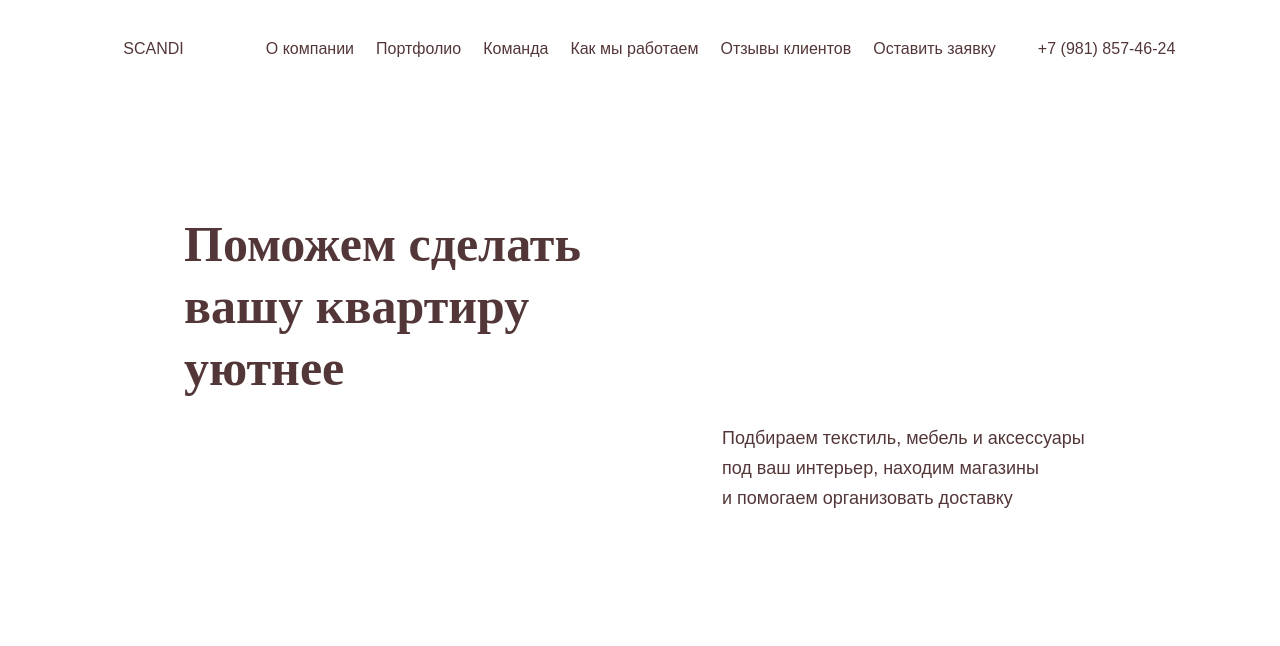
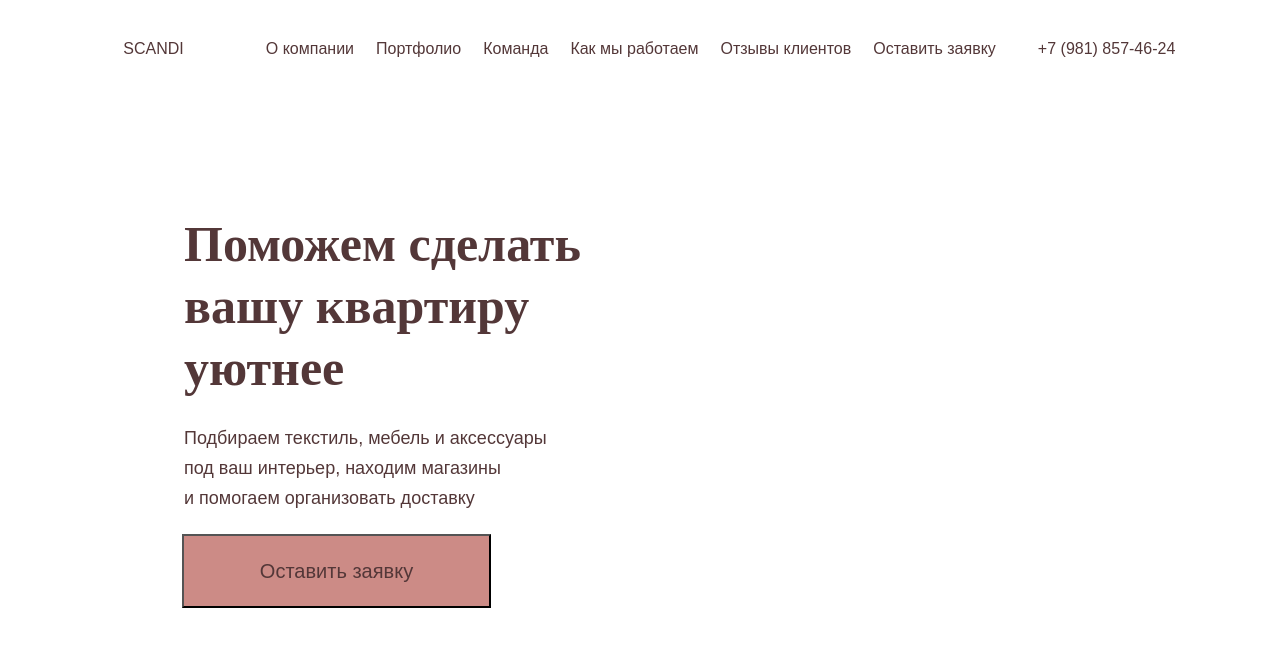
Before and after one commit to maksel94/marathone, a plain HTML site: page marathon 3.0/index.html in a window 1280 px wide. Shown: the top 646 px of the page. Drawn offline with Linux system fonts and the light colour scheme.

Commit message:
Add files via upload

```diff
--- a/marathon 3.0/index.html
+++ b/marathon 3.0/index.html
@@ -4,7 +4,7 @@
     <meta charset="UTF-8">
     <meta http-equiv="X-UA-Compatible" content="IE=edge">
     <meta name="viewport" content="width=device-width, initial-scale=1.0">
-    <title>Document</title>
+    <title>Marathone 3.0</title>
     <link rel="stylesheet" href="style.css">
     <link rel = "preconnect" href = "https://fonts.gstatic.com">
     <link href = "https://fonts.googleapis.com/css2? family = Montserrat & display = swap" rel = "таблица стилей ">
@@ -26,8 +26,10 @@
             вашу квартиру<br>
             уютнее</h1>
             <p>Подбираем текстиль, мебель и аксессуары<br>
-                под ваш интерьер, находим магазины<br>
-                и помогаем организовать доставку</p>
+            под ваш интерьер, находим магазины<br>
+            и помогаем организовать доставку</p>
+            <a href="#"><button class="btn" name="btn">Оставить заявку</button></a>
+
     </section>
 
 </body>
--- a/marathon 3.0/style.css
+++ b/marathon 3.0/style.css
@@ -39,8 +39,8 @@ p {
     width: 493.57px;
     height: 90px;
     padding-top: 362px;
-    padding-left: 722px;
-    padding-right: 184px;
+    padding-right: 722px;
+    padding-left: 184px;
 }
 
 header {
@@ -85,3 +85,18 @@ header {
 .number {
     padding-left: 42px;
 }
+
+button {
+    font-size: 20px;
+    line-height: 24px;
+    width: 309px;
+    height: 74px;
+    background: #CC8B86;
+    margin-left: 182px;
+    margin-top: 21px;
+    color: #533738;
+}
+
+.btn {
+    outline: none;
+}
```
